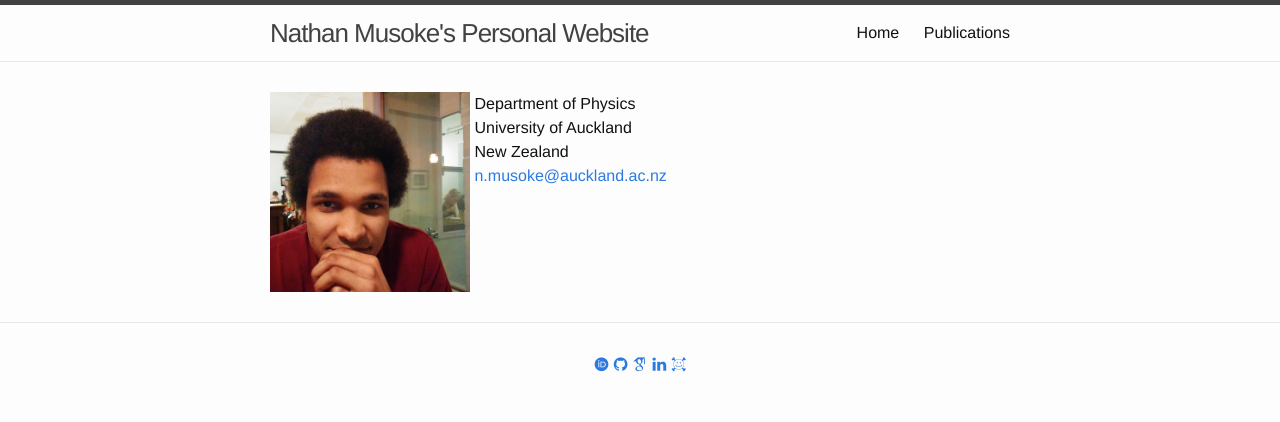
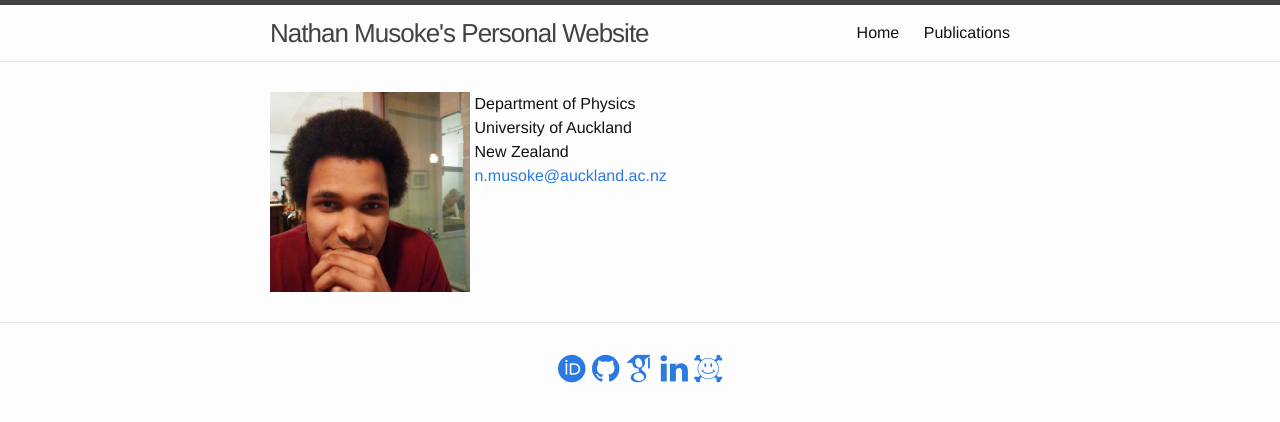
Before and after one commit to musoke/nathan.musoke.ca, a Jekyll site: the page built from _pages/01_index.md, in a window 1280 px wide. Shown: the top 422 px of the page. Built offline with Jekyll 4.4.1, drawn with Linux system fonts in a browser that asks for light colours; nearby versions of some CDN libraries; some web fonts are replaced.

Commit message:
Make the social icons larger.

```diff
--- a/_includes/footer.html
+++ b/_includes/footer.html
@@ -11,31 +11,31 @@
 
 	  {% if site.data.SocialMediaUserIDs["orcid"].use %}
 		  <a href="{% include SiteUserURL.html sitename="orcid" %}">
-			  <i class="ai ai-orcid"></i>
+			  <i class="ai ai-orcid fa-2x"></i>
 		  </a>
           {% endif %}
 
 	  {% if site.data.SocialMediaUserIDs["github"].use %}
 		  <a href="{% include SiteUserURL.html sitename="github" %}">
-			  <i class="fa fa-github"></i>
+			  <i class="fa fa-github fa-2x"></i>
 		  </a>
           {% endif %}
 
 	  {% if site.data.SocialMediaUserIDs["googlescholar"].use %}
 		  <a href="{% include SiteUserURL.html sitename="googlescholar" %}">
-			  <i class="ai ai-google-scholar"></i>
+			  <i class="ai ai-google-scholar fa-2x"></i>
 		  </a>
           {% endif %}
 
 	  {% if site.data.SocialMediaUserIDs["linkedin"].use %}
 		  <a href="{% include SiteUserURL.html sitename="linkedin" %}">
-			  <i class="fa fa-linkedin"></i>
+			  <i class="fa fa-linkedin fa-2x"></i>
 		  </a>
           {% endif %}
 
 	  {% if site.data.SocialMediaUserIDs["arxiv"].use %}
 		  <a href="{% include SiteUserURL.html sitename="arxiv" %}">
-			  <i class="ai ai-arxiv"></i>
+			  <i class="ai ai-arxiv fa-2x"></i>
 		  </a>
           {% endif %}
 
```
